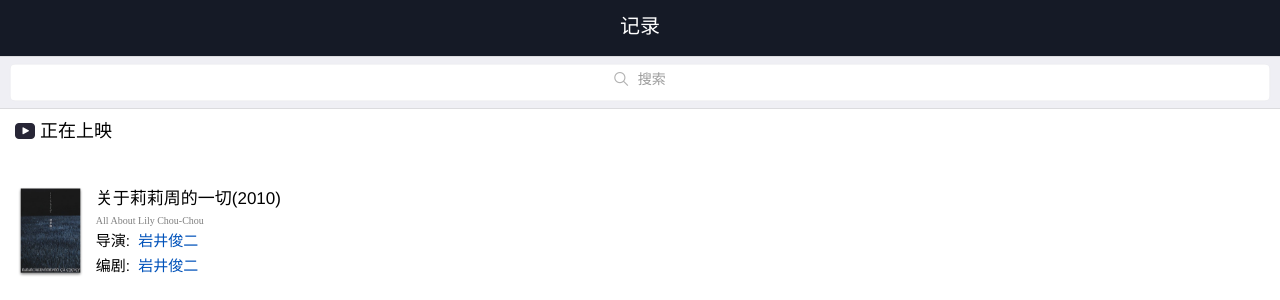
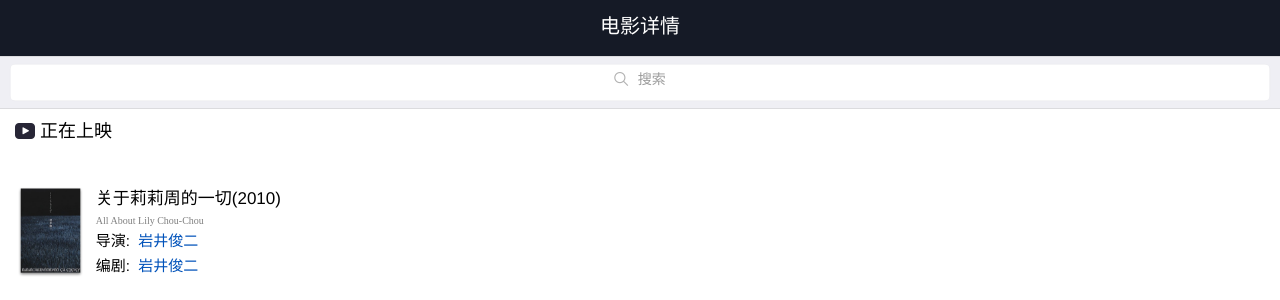
Before and after one commit to TalkWIthKeyboard/Gryffindor, a Flask app: page /searchPage in a window 1280 px wide. Shown: the top 300 px of the page. Run offline with Flask 2, Linux system fonts and the light colour scheme; some libraries are stand-ins or nearby versions.

Commit message:
字 修改

```diff
--- a/app/templates/movie/searchMovie.html
+++ b/app/templates/movie/searchMovie.html
@@ -28,7 +28,7 @@
     <script src="/libs/underscore-min.js"></script>
     <script src="/js/movie/searchMovie.js"></script>
 
- <div class="title"><p>记录</p></div>
+ <div class="title"><p>电影详情</p></div>
     <!--搜索框-->
     <div class="weui_search_bar" id="search_bar">
       <form class="weui_search_outer">
```
